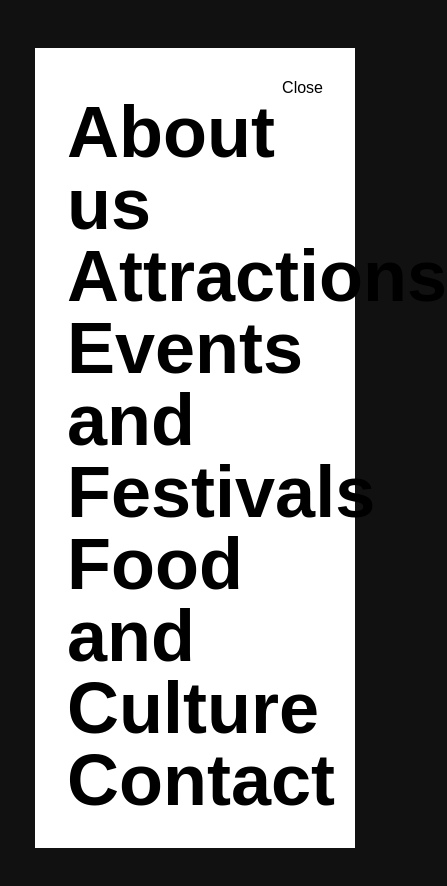
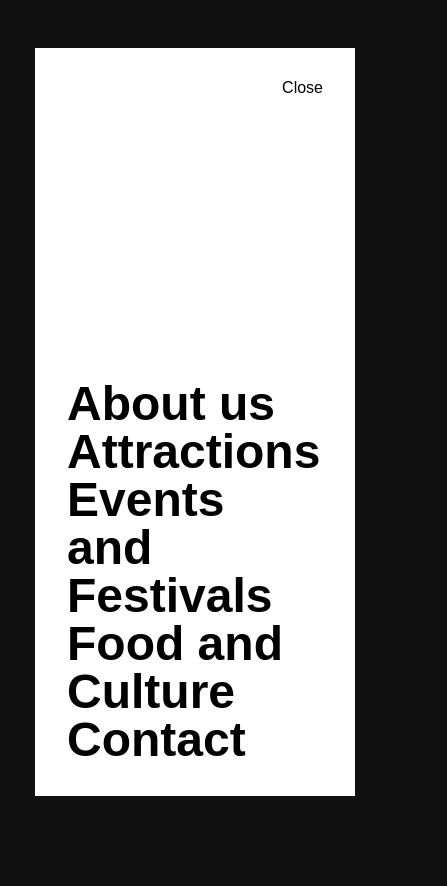
Before and after one commit to exploreconsolacion/exploreconsolacion.github.io, a plain HTML site: page index.html in a window 390 px wide. Shown: the whole page, 447 px wide, since content can reach past the window. After the commit the page ends 844 px from the top, so only its background shows below. Drawn offline with nearby package versions, Linux system fonts and the light colour scheme; a web font is replaced by a local one.

Commit message:
Update index.html

```diff
--- a/index.html
+++ b/index.html
@@ -41,23 +41,28 @@
             Close
         </a>
 
-        <a class="text-7xl font-semibold hover:text-[#D84315] hover:font-bold"
+        <a class="text-5xl font-semibold hover:text-[#D84315]
+                hover:font-bold md:text-7xl"
             href="../aboutus">
             About us
         </a>
-        <a class="text-7xl font-semibold hover:text-[#D84315] hover:font-bold"
+        <a class="text-5xl font-semibold hover:text-[#D84315]
+                hover:font-bold md:text-7xl"
             href="../attractions">
             Attractions
         </a>
-        <a class="text-7xl font-semibold hover:text-[#D84315] hover:font-bold"
+        <a class="text-5xl font-semibold hover:text-[#D84315]
+                hover:font-bold md:text-7xl"
             href="../eventsandfestivals">
             Events and Festivals
         </a>
-        <a class="text-7xl font-semibold hover:text-[#D84315] hover:font-bold"
+        <a class="text-5xl font-semibold hover:text-[#D84315]
+                hover:font-bold md:text-7xl"
             href="../foodandculture">
             Food and Culture
         </a>
-        <a class="text-7xl font-semibold hover:text-[#D84315] hover:font-bold"
+        <a class="text-5xl font-semibold hover:text-[#D84315]
+                hover:font-bold md:text-7xl"
             href="../contact">
             Contact
         </a>
```
